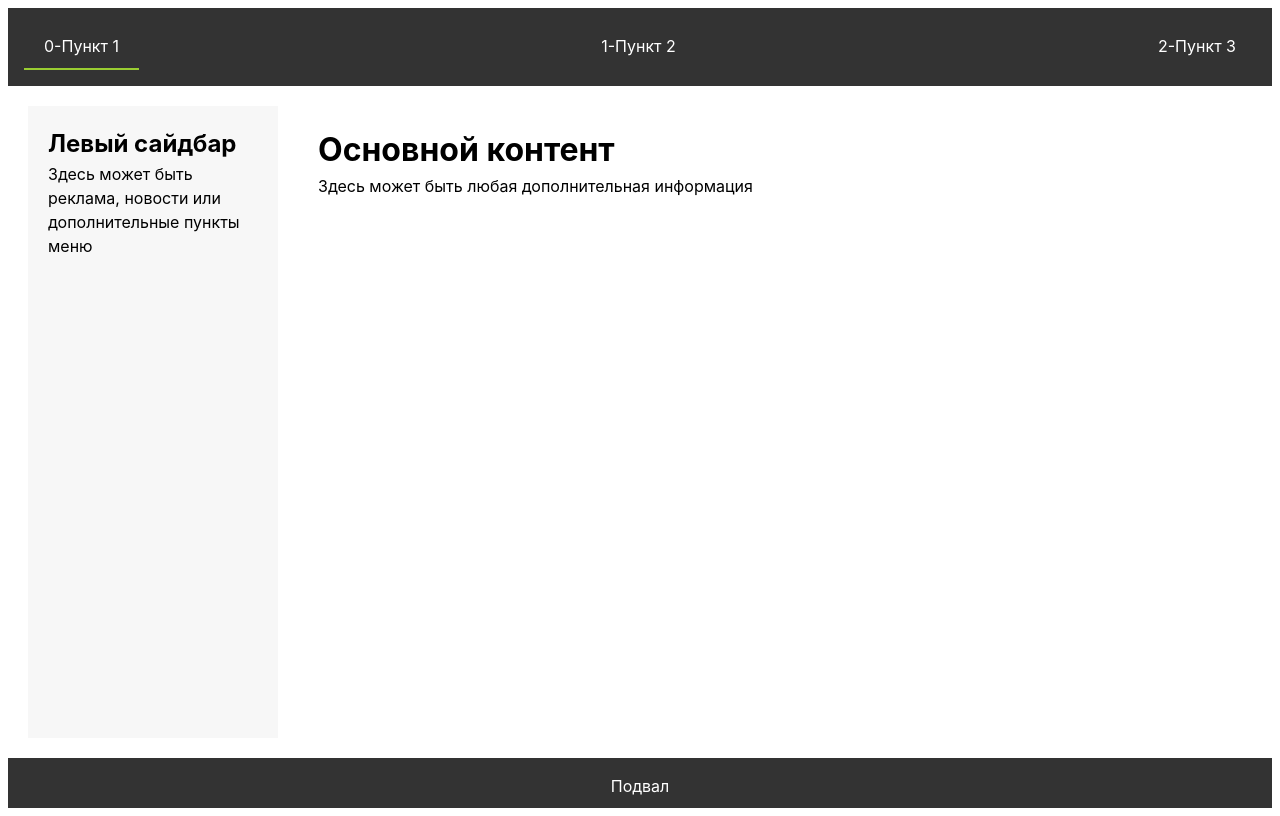
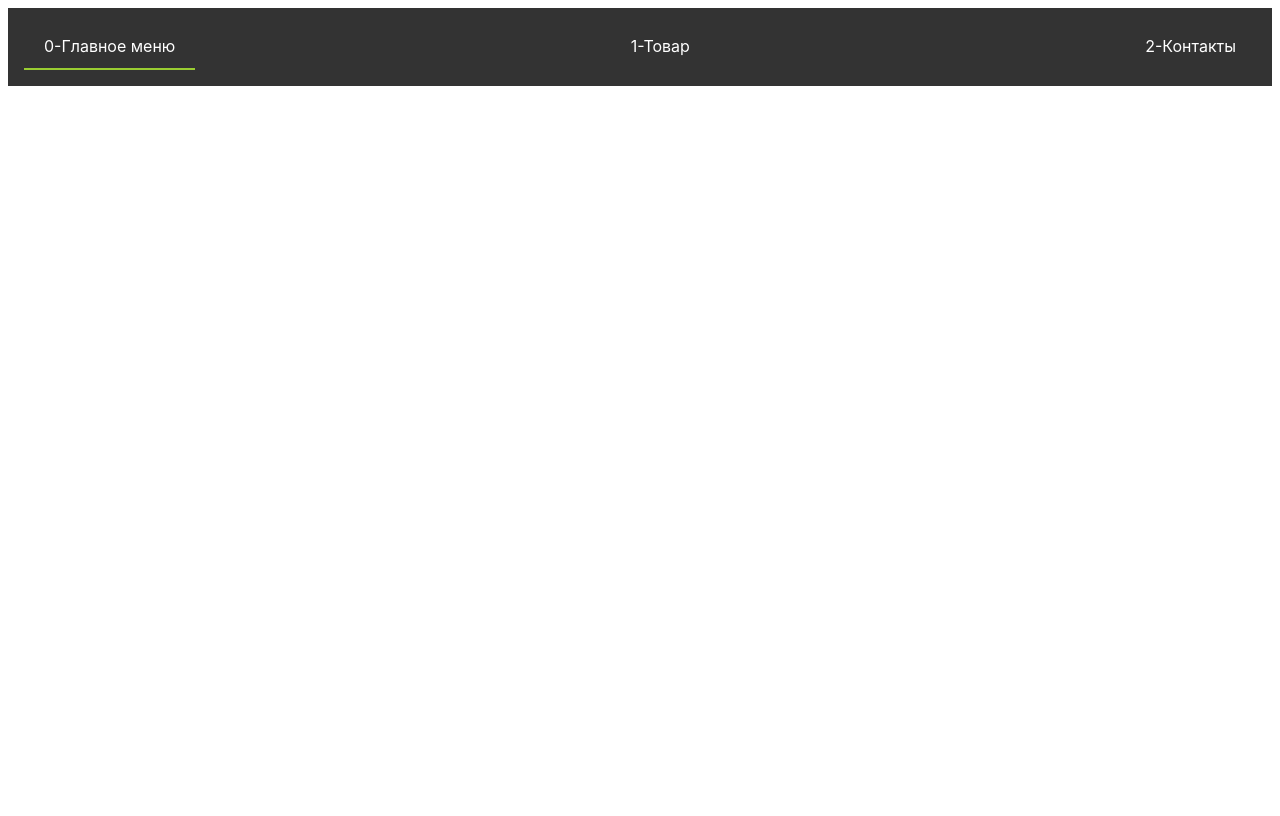
Before and after one commit to StressTest333/ver1, a Svelte app: page / in a window 1280 px wide. Built offline with nearby package versions, Linux system fonts and the light colour scheme.

Commit message:
new_zad1.1

```diff
--- a/src/App.svelte
+++ b/src/App.svelte
@@ -53,32 +53,6 @@
         <TopMenu {SelectComp} act_idx={active_item} />
       </nav>
     </header>
-
-    <div class="container">
-      <div class="left-sidebar">
-        <h2>Левый сайдбар</h2>
-        <p>Здесь может быть реклама, новости или дополнительные пункты меню</p>
-      </div>
-
-      <div class="main-content">
-        <h1>Основной контент</h1>
-
-        <!-- Динамические компоненты -->
-        <!-- <svelte:component
-          this={selected.component}
-          app_function={SendMessage}
-        />
-
-      </div>
-      <div class="right-sidebar">
-        <h2>Правый сайдбар </h2>
-        <!-- <DetectMessage messagefrom={current_message} /> -->
-         Здесь может быть любая дополнительная информация
-      </div>
-    </div>
-    <footer>
-      <p>Подвал</p>
-    </footer>
   </div>
 </main>
 
--- a/src/lib/TopMenu.svelte
+++ b/src/lib/TopMenu.svelte
@@ -1,5 +1,5 @@
 <script>
-    let menu_items = ["Пункт 1", "Пункт 2", "Пункт 3"];
+    let menu_items = ["Главное меню", "Товар", "Контакты"];
     /**
      * @prop {function} - ссылка на функцию, переключащую компоненты;
      */
```
